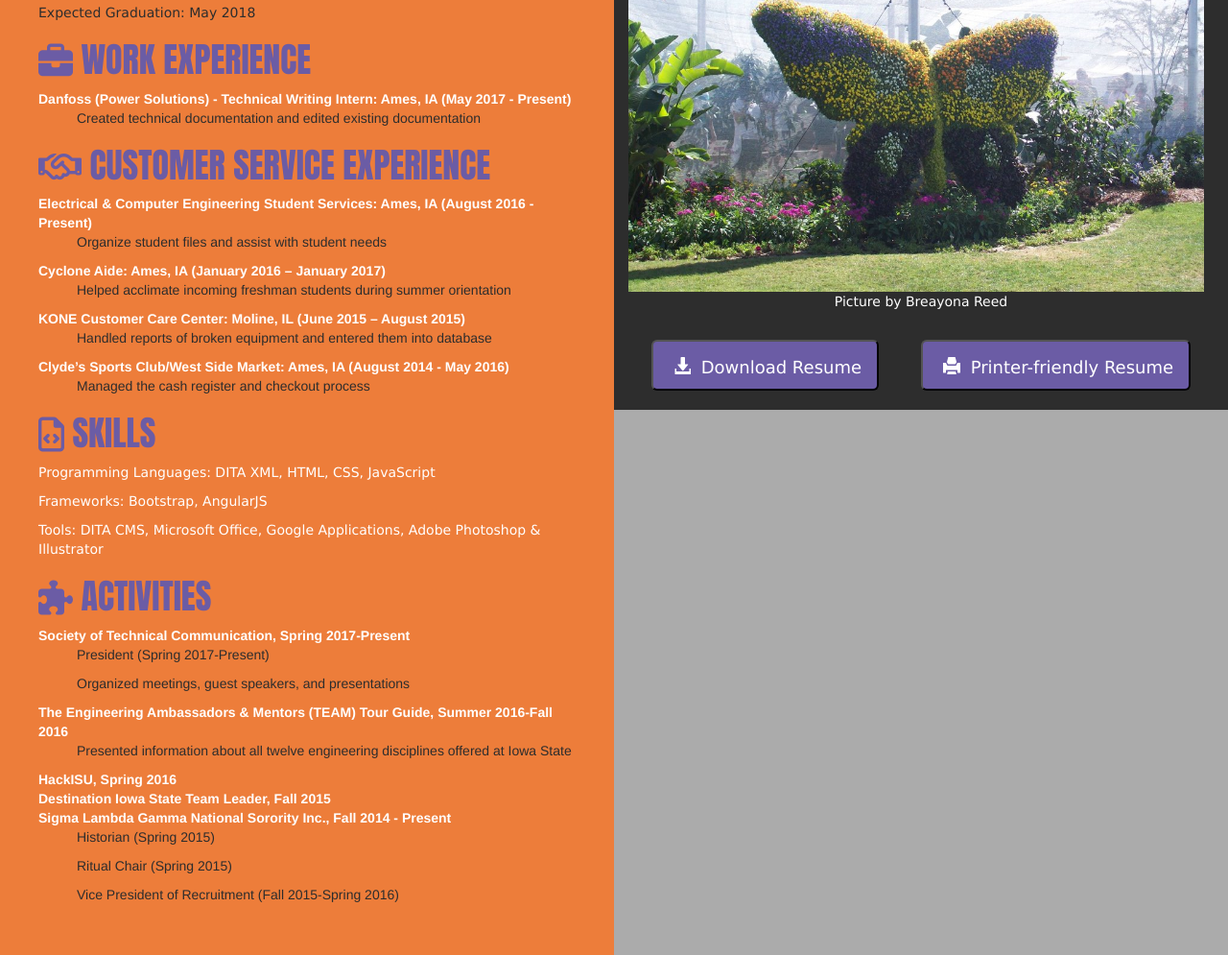
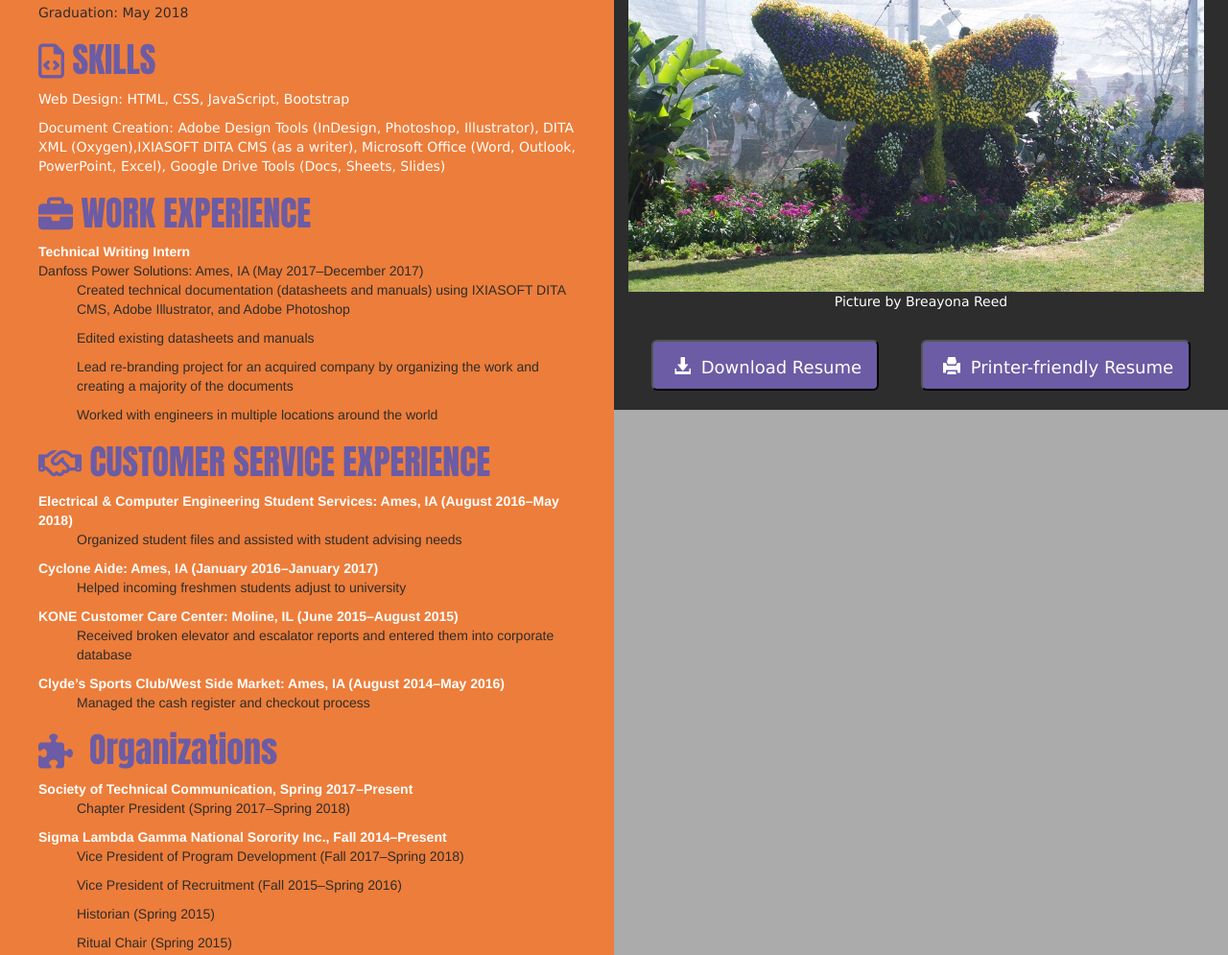
Before and after one commit to BREAYONASAURUS/BREAYONASAURUS.github.io, a plain HTML site: page pages/portfolio/resume.html in a window 1280 px wide. Shown: the part 236-1231 px from the top of the page at 96% size. Drawn offline with nearby package versions, Linux system fonts and the light colour scheme.

Commit message:
updated resume page

```diff
--- a/pages/portfolio/resume.html
+++ b/pages/portfolio/resume.html
@@ -43,44 +43,44 @@
 	             <h1><i class="fa fa-graduation-cap" aria-hidden="true">&nbsp;</i>EDUCATION</h1>
                      <h4 style="color:#ffffff">Iowa State University: Ames, IA | Bachelor of Science, Technical Communication</h4>
                       <p style="color:#2D2D2D">Specialization: Programming & Web Design  </p>
-					  <p style="color:#2D2D2D">Expected Graduation: May 2018</p>
+					  <p style="color:#2D2D2D">Graduation: May 2018</p>
+
+				<h1><i class="fa fa-file-code-o" aria-hidden="true"></i>&nbsp;SKILLS</h1>
+                     <p>Web Design: HTML, CSS, JavaScript, Bootstrap</p>
+                     <p>Document Creation: Adobe Design Tools (InDesign, Photoshop, Illustrator), DITA XML   (Oxygen),IXIASOFT DITA CMS (as a writer), Microsoft Office (Word, Outlook, PowerPoint, Excel),
+                     Google Drive Tools (Docs, Sheets, Slides)</p>
 
 				<h1><i class="fa fa-briefcase" aria-hidden="true"></i>&nbsp;WORK EXPERIENCE</h1>
                      <dl>
-					     <dt>Danfoss (Power Solutions) - Technical Writing Intern: Ames, IA (May 2017 - Present)</dt>
-						     <dd><ul>Created technical documentation and edited existing documentation</ul></dd>
+					     <dt>Technical Writing Intern</dt>
+						     <dd>Danfoss Power Solutions: Ames, IA (May 2017–December 2017)</dd>
+							 <dd><ul>Created technical documentation (datasheets and manuals) using IXIASOFT DITA CMS, Adobe Illustrator, and Adobe Photoshop</ul></dd>
+							 <dd><ul>Edited existing datasheets and manuals</ul></dd>
+							 <dd><ul> Lead re-branding project for an acquired company by organizing the work and creating a majority of the documents</ul></dd>
+							 <dd><ul>Worked with engineers in multiple locations around the world</ul></dd>
 					 </dl>
 
                  <h1><i class="fa fa-handshake-o" aria-hidden="true"></i>&nbsp;CUSTOMER SERVICE EXPERIENCE</h1>
 		             <dl>
-                         <dt>Electrical & Computer Engineering Student Services: Ames, IA  (August 2016 - Present)</dt>
-                             <dd><ul>Organize student files and assist with student needs</ul></dd>
-                         <dt> Cyclone Aide: Ames, IA (January 2016 – January 2017)</dt>
-                             <dd><ul>Helped acclimate incoming freshman students during summer orientation </ul></dd>
-                         <dt>KONE Customer Care Center: Moline, IL  (June 2015 – August 2015) </dt>
-                             <dd><ul>Handled reports of broken equipment and entered them into database</ul></dd>
-                         <dt>Clyde’s Sports Club/West Side Market: Ames, IA  (August 2014 - May 2016) </dt>
+                         <dt>Electrical & Computer Engineering Student Services: Ames, IA  (August 2016–May 2018)</dt>
+                             <dd><ul>Organized student files and assisted with student advising needs</ul></dd>
+                         <dt> Cyclone Aide: Ames, IA (January 2016–January 2017)</dt>
+                             <dd><ul>Helped incoming freshmen students adjust to university </ul></dd>
+                         <dt>KONE Customer Care Center: Moline, IL  (June 2015–August 2015) </dt>
+                             <dd><ul>Received broken elevator and escalator reports and entered them into corporate database</ul></dd>
+                         <dt>Clyde’s Sports Club/West Side Market: Ames, IA  (August 2014–May 2016) </dt>
                              <dd><ul>Managed the cash register and checkout process</ul></dd>
                      </dl>
 
-                 <h1><i class="fa fa-file-code-o" aria-hidden="true"></i>&nbsp;SKILLS</h1>
-                     <p>Programming Languages:  DITA XML, HTML, CSS, JavaScript</p>
-                     <p>Frameworks: Bootstrap, AngularJS</p>
-                     <p>Tools: DITA CMS, Microsoft Office, Google Applications, Adobe Photoshop & Illustrator</p>
-
-                 <h1><i class="fa fa-puzzle-piece" aria-hidden="true"></i>&nbsp;ACTIVITIES</h1>
+                 <h1><i class="fa fa-puzzle-piece" aria-hidden="true"></i>&nbsp; Organizations</h1>
 		             <dl>
-                         <dt>Society of Technical Communication, Spring 2017-Present</dt>
-                             <dd><ul>President (Spring 2017-Present)</ul></dd>
-							 <dd><ul>Organized meetings, guest speakers, and presentations</ul></dd>
-                         <dt>The Engineering Ambassadors & Mentors (TEAM) Tour Guide, Summer 2016-Fall 2016 </dt>
-						     <dd><ul>Presented information about all twelve engineering disciplines offered at Iowa State </ul></dd>
-                         <dt>HackISU, Spring 2016</dt>
-                         <dt>Destination Iowa State Team Leader, Fall 2015</dt>
-                         <dt>Sigma Lambda Gamma National Sorority Inc., Fall 2014 - Present</dt>
-                             <dd><ul>Historian (Spring 2015)</ul></dd>
-                             <dd><ul>Ritual Chair (Spring 2015)</ul></dd>
-                             <dd><ul>Vice President of Recruitment (Fall 2015-Spring 2016)</ul></dd>
+                         <dt>Society of Technical Communication, Spring 2017–Present</dt>
+                             <dd><ul>Chapter President (Spring 2017–Spring 2018)</ul></dd>
+                         <dt>Sigma Lambda Gamma National Sorority Inc., Fall 2014–Present</dt>
+						    <dd><ul>Vice President of Program Development (Fall 2017–Spring 2018)</ul></dd>
+                            <dd><ul>Vice President of Recruitment (Fall 2015–Spring 2016)</ul></dd>
+							<dd><ul>Historian (Spring 2015)</ul></dd>
+                            <dd><ul>Ritual Chair (Spring 2015)</ul></dd>
                      </dl>
 			  </div>
 			  <div class="col-sm-6 text-center"style="background-color: #2D2D2D; float: right">
```
Also changed, not shown: 1 other file.
